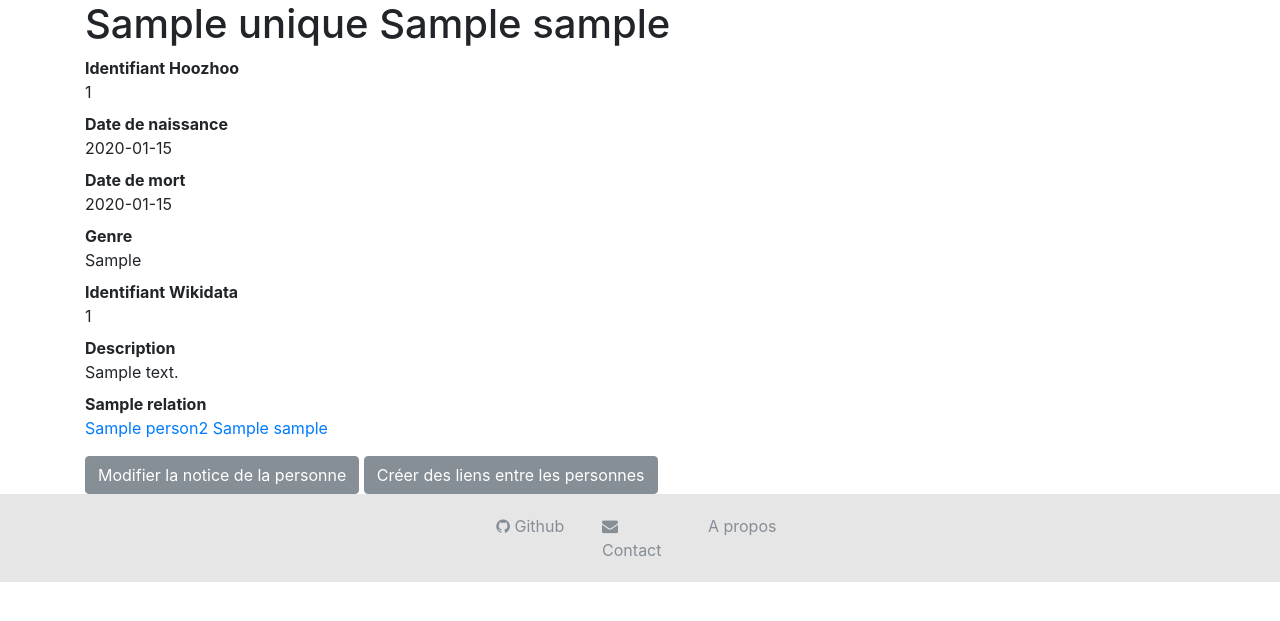
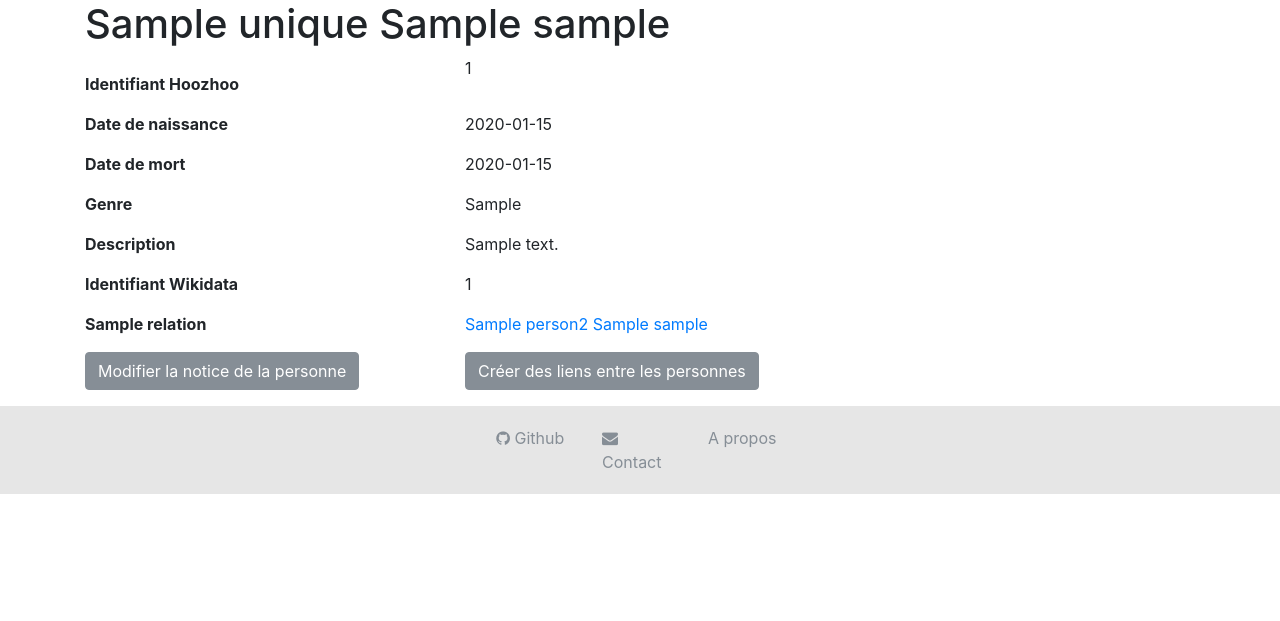
Before and after one commit to Chartes-TNAH/dico-proso, a Flask app: template hoozhoo/templates/pages/notice.html in a window 1280 px wide. Shown: the part 56-677 px from the top of the page. Run offline with Flask 2, Linux system fonts and the light colour scheme; the template is opened without the code that fills it: most values are stand-ins (such as "Sample title", 1, 10 or a date in 2020); some libraries are stand-ins or nearby versions.

Commit message:
ajout balise de mise en forme

```diff
--- a/hoozhoo/templates/pages/notice.html
+++ b/hoozhoo/templates/pages/notice.html
@@ -6,35 +6,54 @@
 {% block corps %}
     {% if unique %}
         <h1>{{unique.person_name}} {{unique.person_firstname}} {{unique.person_nickname}}</h1>
-        <dl>
-            <dt>Identifiant Hoozhoo</dt><dd>{{unique.person_id}}</dd>
+
+        <div class="row">
+            <div class="col-4"> <p class="font-weight-bold"> <p class="font-weight-bold">Identifiant Hoozhoo</p></div>
+          <div class="col-8">{{unique.person_id}}</div>
+          <div class="w-100"></div>
             {% if not unique.person_birthdate %}
-                <dt>Date de naissance</dt><dd> - non renseigné - </dd>
+                <div class="col-4"> <p class="font-weight-bold"> <p class="font-weight-bold">Date de naissance</p></div>
+                <div class="col-8">- non renseigné -</div>
             {% else %}
-                <dt>Date de naissance</dt><dd>{{unique.person_birthdate}}</dd>
+                <div class="col-4"> <p class="font-weight-bold">Date de naissance</p></div>
+                <div class="col-8">{{unique.person_birthdate}}</div>
             {% endif %}
-            {% if not unique.person_deathdate %}
-                <dt>Date de mort<dd> - non renseigné - </dd>
-            {% else %}
-                <dt>Date de mort</dt><dd>{{unique.person_deathdate}}</dd>
-             {% endif %}
-            <dt>Genre</dt><dd>{{unique.person_gender}}</dd>
-            <dt>Identifiant Wikidata</dt><dd>{{unique.person_external_id}}</dd>
-            <dt>Description</dt><dd>{{unique.person_description}}</dd>
-            {% for lien in listLien %}
-                <dt>
-                    {{lien.relations.relation_type_name}}
-                </dt>
-                <dd><a href="{{url_for('notice', identifier=lien.person2.person_id)}}">{{lien.person2.person_name}} {{lien.person2.person_firstname}} {{lien.person2.person_nickname}}</a></dd>
+
+          <div class="w-100"></div>
+        {% if not unique.person_deathdate %}
+          <div class="col-4"> <p class="font-weight-bold">Date de mort</p></div>
+          <div class="col-8">- non renseigné -</div>
+        {% else %}
+            <div class="col-4"> <p class="font-weight-bold">Date de mort</p></div>
+            <div class="col-8">{{unique.person_deathdate}}</div>
+          {% endif %}
+          <div class="w-100"></div>
+          <div class="col-4"> <p class="font-weight-bold">Genre</p></div>
+          <div class="col-8">{{unique.person_gender}}</div>
+          <div class="w-100"></div>
+          <div class="col-4"> <p class="font-weight-bold">Description</p></div>
+          <div class="col-8">{{unique.person_description}}</div>
+          <div class="w-100"></div>
+          <div class="col-4"> <p class="font-weight-bold">Identifiant Wikidata</p></div>
+          <div class="col-8">{{unique.person_external_id}}</div>
+
+        {% for lien in listLien %}
+            <div class="w-100"></div>
+            <div class="col-4"> <p class="font-weight-bold">
+                {{lien.relations.relation_type_name}}</p>
+            </div>
+            <div class="col-8"><a href="{{url_for('notice', identifier=lien.person2.person_id)}}">{{lien.person2.person_name}} {{lien.person2.person_firstname}} {{lien.person2.person_nickname}}</a></div>
             {% endfor %}
+        </div>
 
-        </dl>
+
     {% else %}
         <p>La base de données est en cours de constitution</p>
     {% endif %}
-    <div>
-        <a href="#routeModif" class="btn btn-secondary">Modifier la notice de la personne</a>
-        <a href="{{url_for('creer_lien')}}" class="btn btn-secondary">Créer des liens entre les personnes</a>
+    <div class="row">
+    <div class="w-100"></div>
+        <div class="col-4 "><a href="#routeModif" class="btn btn-secondary">Modifier la notice de la personne</a></div>
+        <div class="col-4"> <p class="font-weight-bold"><a href="{{url_for('creer_lien')}}" class="btn btn-secondary">Créer des liens entre les personnes</a></div>
     </div>
 
 {% endblock %}
```
